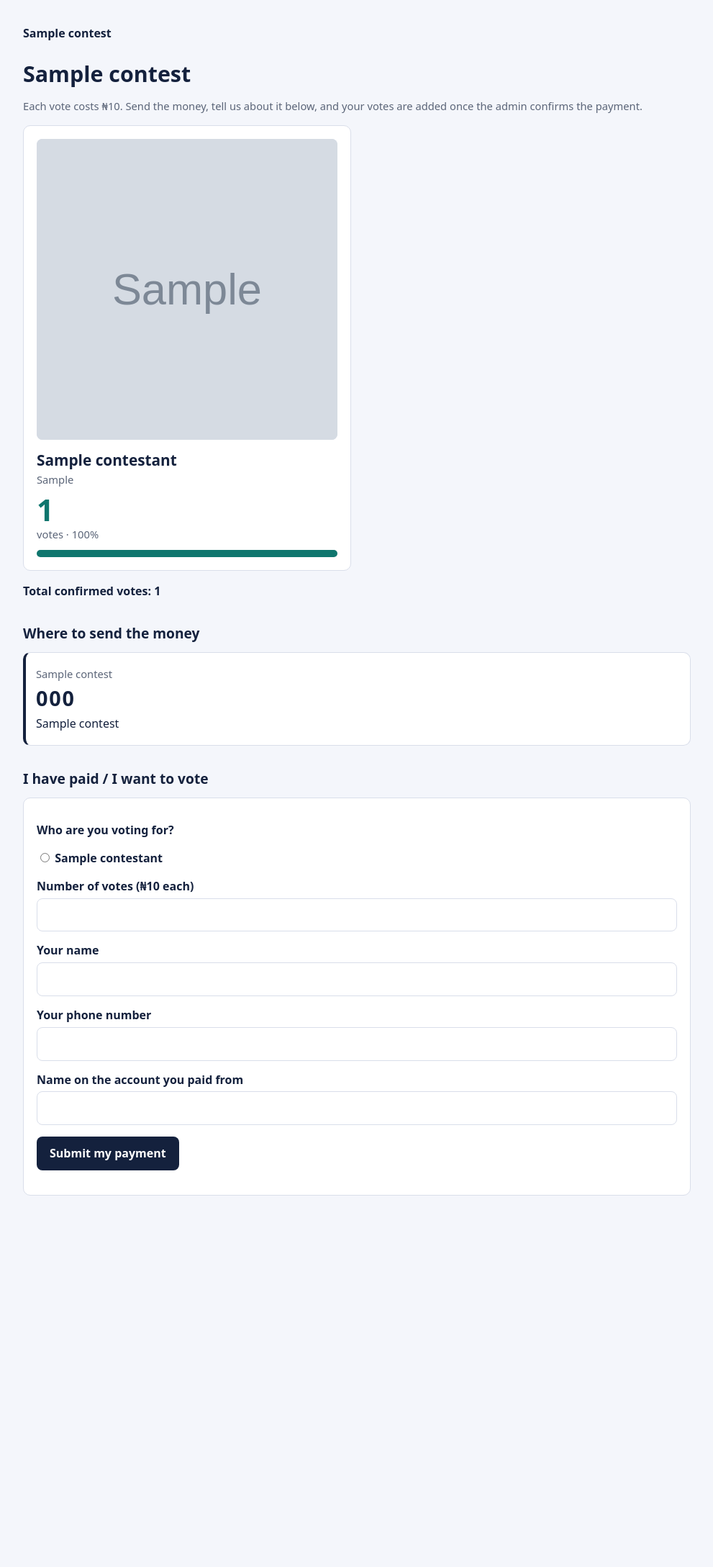
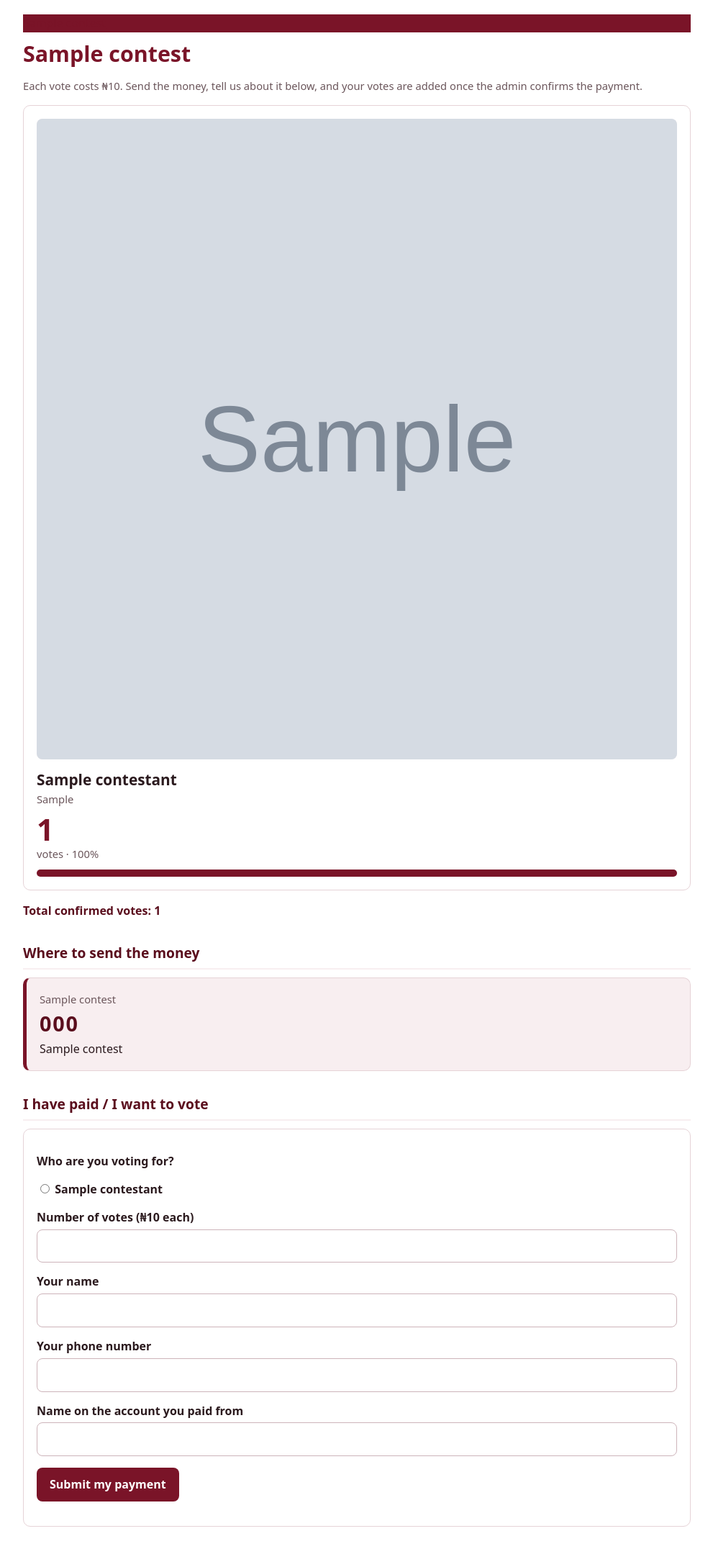
Before and after one commit to morrison29/dorcas-voting, a Django app: page / in a window 1280 px wide. Shown: the whole page at 72% size, without its empty margins (144-1135 px from the left). Before the commit the page ends 1661 px from the top, so only its background shows below. Run offline with Django 5.2, Linux system fonts and the light colour scheme; tables that the repository leaves empty hold one stand-in row (values such as "Sample post"); grey boxes marked "Sample" are stand-in pictures.

Commit message:
UI changes

```diff
--- a/polls/static/polls/style.css
+++ b/polls/static/polls/style.css
@@ -1,51 +1,70 @@
 :root{
-  --ink:#14213d; --muted:#5b6578; --line:#d9deea; --bg:#f4f6fb; --card:#fff;
-  --a:#0f766e; --b:#b4236b; --ok:#1a7f3c; --warn:#a15c00; --bad:#b42318;
+  --maroon:#7a1428; --maroon-dark:#5a0e1d; --tint:#f8eef0; --line:#e6d3d7;
+  --ink:#2b1a1e; --muted:#6b565b; --bg:#ffffff; --card:#ffffff;
+  --ok:#1a7f3c; --warn:#9a5b00; --bad:#c0261c;
 }
 *{box-sizing:border-box}
 body{margin:0;background:var(--bg);color:var(--ink);font:16px/1.55 system-ui,-apple-system,"Segoe UI",Roboto,sans-serif}
-a{color:inherit}
+a{color:var(--maroon)}
 .wrap{max-width:960px;margin:0 auto;padding:20px 16px 56px}
-header.top{display:flex;justify-content:space-between;align-items:center;gap:12px;padding:14px 0}
-header.top a{text-decoration:none;font-weight:700}
-h1{font-size:1.9rem;line-height:1.2;margin:.4em 0}
-h2{font-size:1.2rem;margin:1.6em 0 .6em}
+
+header.top{background:var(--maroon);color:#fff}
+.bar-inner{max-width:960px;margin:0 auto;padding:14px 16px;display:flex;justify-content:space-between;align-items:center;gap:12px}
+.brand{color:#fff;text-decoration:none;font-weight:800;font-size:1.1rem}
+.navlink{color:#fff;text-decoration:none;border:1px solid rgba(255,255,255,.6);border-radius:8px;padding:6px 12px;font-size:.9rem;font-weight:600}
+.navlink:hover{background:#fff;color:var(--maroon)}
+header.top a:focus-visible{outline:3px solid #fff;outline-offset:2px}
+
+h1{font-size:1.9rem;line-height:1.2;margin:.4em 0;color:var(--maroon)}
+h2{font-size:1.2rem;margin:1.6em 0 .6em;color:var(--maroon-dark);padding-bottom:6px;border-bottom:2px solid var(--tint)}
 .card{background:var(--card);border:1px solid var(--line);border-radius:10px;padding:18px}
 .grid{display:grid;gap:16px;grid-template-columns:1fr 1fr}
+.grid.contestants{grid-template-columns:repeat(auto-fit,minmax(220px,1fr))}
 @media(max-width:640px){.grid{grid-template-columns:1fr}}
+
 .contestant h3{margin:0;font-size:1.3rem}
-.contestant .count{font-size:2.6rem;font-weight:800;line-height:1.1;margin-top:8px}
-.bar{height:10px;background:var(--line);border-radius:6px;overflow:hidden;margin-top:10px}
-.bar>span{display:block;height:100%}
-.c0 .bar>span{background:var(--a)} .c1 .bar>span{background:var(--b)}
-.c0 .count{color:var(--a)} .c1 .count{color:var(--b)}
+.contestant .count{font-size:2.6rem;font-weight:800;line-height:1.1;margin-top:8px;color:var(--maroon)}
+.bar{height:10px;background:var(--tint);border-radius:6px;overflow:hidden;margin-top:10px}
+.bar>span{display:block;height:100%;background:var(--maroon)}
+.photo{display:block;width:100%;aspect-ratio:1/1;object-fit:cover;border-radius:8px;margin-bottom:12px;background:var(--tint)}
+.photo.blank{display:flex;align-items:center;justify-content:center;font-size:4rem;font-weight:800;color:var(--maroon)}
+@media(max-width:640px){.photo{aspect-ratio:4/3}}
+
 .muted{color:var(--muted);font-size:.92rem}
-.account{border-left:4px solid var(--ink);padding-left:14px}
-.account .num{font-size:1.8rem;font-weight:800;letter-spacing:.06em}
+.account{border-left:5px solid var(--maroon);background:var(--tint)}
+.account .num{font-size:1.8rem;font-weight:800;letter-spacing:.06em;color:var(--maroon-dark)}
+
 label{display:block;font-weight:600;margin:14px 0 4px}
-input[type=text],input[type=number],input[type=tel]{width:100%;padding:10px 12px;border:1px solid var(--line);border-radius:8px;font:inherit}
-input:focus-visible,button:focus-visible,a:focus-visible{outline:3px solid #7aa2ff;outline-offset:2px}
-ul.choices{list-style:none;margin:0;padding:0;display:grid;gap:10px;grid-template-columns:1fr 1fr}
+input[type=text],input[type=number],input[type=tel]{width:100%;padding:10px 12px;border:1px solid #cdb4ba;border-radius:8px;font:inherit;background:#fff;color:var(--ink)}
+input:focus-visible,button:focus-visible,a:focus-visible{outline:3px solid var(--maroon);outline-offset:2px}
+ul.choices{list-style:none;margin:0;padding:0;display:grid;gap:10px;grid-template-columns:repeat(auto-fit,minmax(170px,1fr))}
 ul.choices label{display:flex;gap:8px;align-items:center;border:1px solid var(--line);border-radius:8px;padding:12px;margin:0;cursor:pointer}
-.btn{display:inline-block;background:var(--ink);color:#fff;border:0;border-radius:8px;padding:11px 18px;font:inherit;font-weight:700;cursor:pointer;text-decoration:none}
+ul.choices label:has(input:checked){border-color:var(--maroon);background:var(--tint);box-shadow:inset 0 0 0 1px var(--maroon)}
+input[type=radio]{accent-color:var(--maroon)}
+
+.btn{display:inline-block;background:var(--maroon);color:#fff;border:0;border-radius:8px;padding:11px 18px;font:inherit;font-weight:700;cursor:pointer;text-decoration:none}
+.btn:hover{background:var(--maroon-dark)}
 .btn.small{padding:7px 12px;font-size:.9rem}
-.btn.ghost{background:transparent;color:var(--ink);border:1px solid var(--line)}
-.btn.bad{background:var(--bad)}
+.btn.ghost{background:#fff;color:var(--maroon);border:1px solid var(--maroon)}
+.btn.ghost:hover{background:var(--tint)}
+.btn.bad{background:#fff;color:var(--bad);border:1px solid var(--bad)}
+.btn.bad:hover{background:#fdeceb}
 .btn.ok{background:var(--ok)}
-.total{font-weight:700}
+.btn.ok:hover{background:#14602d}
+
+.total{font-weight:700;color:var(--maroon-dark)}
 .msg{padding:10px 14px;border-radius:8px;margin:8px 0;border:1px solid var(--line);background:#fff}
 .msg.success{border-color:var(--ok)} .msg.error{border-color:var(--bad)} .msg.warning{border-color:var(--warn)}
 .errorlist{color:var(--bad);list-style:none;padding:0;margin:4px 0 0;font-size:.9rem}
 .badge{display:inline-block;padding:2px 10px;border-radius:99px;font-size:.85rem;font-weight:700;border:1px solid}
 .badge.pending{color:var(--warn)} .badge.approved{color:var(--ok)} .badge.rejected{color:var(--bad)}
+
 table{width:100%;border-collapse:collapse}
 th,td{text-align:left;padding:10px 8px;border-bottom:1px solid var(--line);vertical-align:top}
+th{color:var(--maroon-dark);background:var(--tint)}
 .tablewrap{overflow-x:auto}
 .inline{display:flex;gap:6px;align-items:center;flex-wrap:wrap}
 .inline input[type=number]{width:110px}
-.ref{font-family:ui-monospace,Consolas,monospace;font-weight:700}
+.ref{font-family:ui-monospace,Consolas,monospace;font-weight:700;color:var(--maroon-dark)}
 .stats{display:grid;gap:12px;grid-template-columns:repeat(auto-fit,minmax(170px,1fr))}
-.stats .card .n{font-size:1.8rem;font-weight:800}
-
-.photo{display:block;width:100%;aspect-ratio:1/1;object-fit:cover;border-radius:8px;margin-bottom:12px;background:var(--line)}
-.photo.blank{display:flex;align-items:center;justify-content:center;font-size:4rem;font-weight:800;color:var(--muted)}
+.stats .card .n{font-size:1.8rem;font-weight:800;color:var(--maroon)}
--- a/polls/templates/polls/home.html
+++ b/polls/templates/polls/home.html
@@ -3,7 +3,7 @@
 <h1>{{ contest.title }}</h1>
 <p class="muted">Each vote costs ₦{{ contest.price_per_vote }}. Send the money, tell us about it below, and your votes are added once the admin confirms the payment.</p>
 
-<div class="grid">
+<div class="grid contestants">
   {% for c in contestants %}
   <div class="card contestant c{{ forloop.counter0 }}">
     {% if c.photo %}<img class="photo" src="{{ c.photo.url }}" alt="Photo of {{ c.name }}">{% else %}<div class="photo blank" aria-hidden="true">{{ c.name|slice:":1" }}</div>{% endif %}
@@ -14,7 +14,7 @@
     <div class="bar"><span style="width:{{ c.percent }}%"></span></div>
   </div>
   {% empty %}
-  <div class="card">No contestants yet. Add two in the admin site.</div>
+  <div class="card">No contestants yet. Add them in the admin site.</div>
   {% endfor %}
 </div>
 <p class="total">Total confirmed votes: {{ total_votes }}</p>
--- a/polls/views.py
+++ b/polls/views.py
@@ -11,7 +11,7 @@ from .models import Contest, Contestant, Payment
 
 def home(request):
     contest = Contest.get()
-    contestants = list(Contestant.objects.with_votes().order_by("id")[:2])
+    contestants = list(Contestant.objects.with_votes().order_by("id"))
     total = sum(c.votes for c in contestants)
     for c in contestants:
         c.percent = round(c.votes * 100 / total) if total else 0
```
